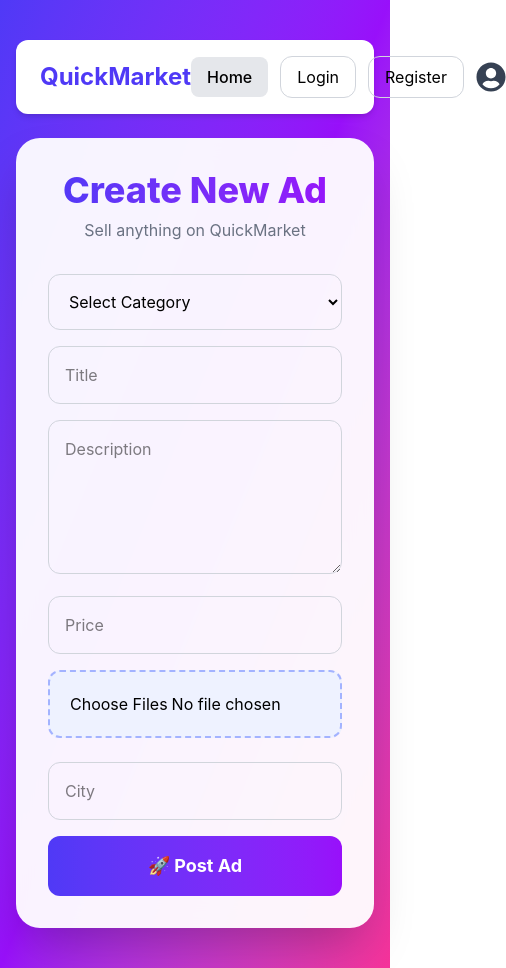
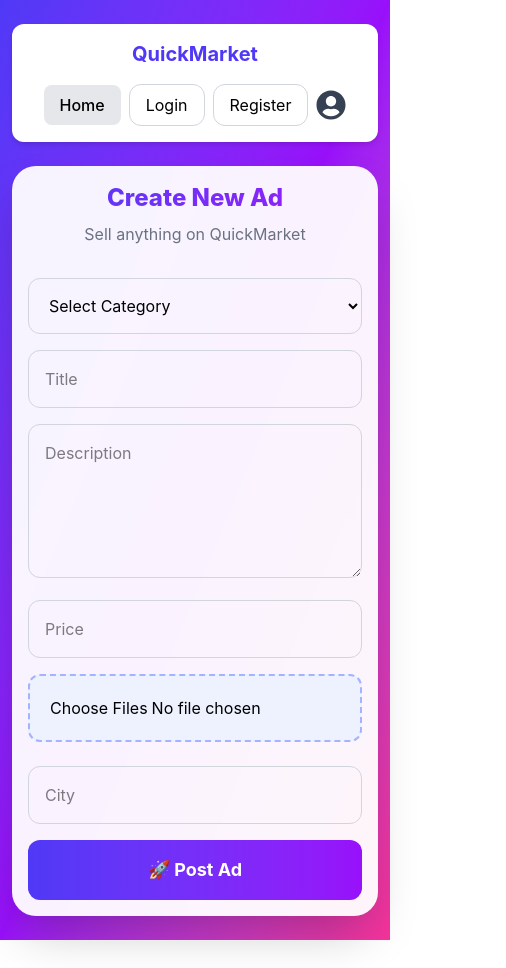
Before and after one commit to pasindumadushan24/BUY-AND-SALE-RAD-Project, a React (Vite) app in the folder frontend/: page /post-ad in a window 390 px wide. Shown: the whole page, 506 px wide, since content can reach past the window. After the commit the page ends 940 px from the top, so only its background shows below. Built offline with nearby package versions, Linux system fonts and the light colour scheme; sample sign-in values are in the browser's storage.

Commit message:
Responsive

```diff
--- a/frontend/src/pages/AddPost.tsx
+++ b/frontend/src/pages/AddPost.tsx
@@ -114,16 +114,18 @@ const [engineCC, setEngineCC] = useState("");
 
   return (
 
-  <div className="min-h-screen bg-gradient-to-br from-indigo-600 via-purple-600 to-pink-500 py-10 px-4">
-    <div className="max-w-3xl mx-auto">
+  // <div className="min-h-screen bg-gradient-to-br from-indigo-600 via-purple-600 to-pink-500 py-10 px-4">
+    <div className="min-h-screen bg-gradient-to-br from-indigo-600 via-purple-600 to-pink-500 py-6 sm:py-8 md:py-10 px-3 sm:px-4 md:px-6">
+    <div className="w-full max-w-4xl mx-auto">
+
     {/* NAVBAR */}
-<div className="bg-white shadow-md px-6 py-4 flex items-center justify-between mb-6 rounded-xl">
+<div className="bg-white shadow-md px-4 sm:px-6 py-4 flex flex-col md:flex-row md:items-center md:justify-between gap-4 mb-6 rounded-xl">
 
-  <h1 className="text-2xl font-bold text-indigo-600">
+  <h1 className="text-xl sm:text-2xl md:text-3xl font-bold text-indigo-600 text-center md:text-left">
     QuickMarket
   </h1>
 
-  <div className="flex items-center gap-3">
+  <div className="flex flex-wrap justify-center md:justify-end items-center gap-2 sm:gap-3">
 
     <button
             onClick={goHome}
@@ -154,10 +156,10 @@ const [engineCC, setEngineCC] = useState("");
   </div>
 </div>
 
-      <div className="bg-white/95 backdrop-blur-md rounded-3xl shadow-2xl p-8">
+      <div className="bg-white/95 backdrop-blur-md rounded-3xl shadow-2xl p-4 sm:p-6 md:p-8">
 
 
-        <h1 className="text-4xl font-extrabold text-center mb-2 bg-gradient-to-r from-indigo-600 to-purple-600 bg-clip-text text-transparent">
+        <h1 className="text-2xl sm:text-3xl md:text-4xl font-extrabold text-center mb-2 bg-gradient-to-r from-indigo-600 to-purple-600 bg-clip-text text-transparent">
           Create New Ad
         </h1>
 
```
